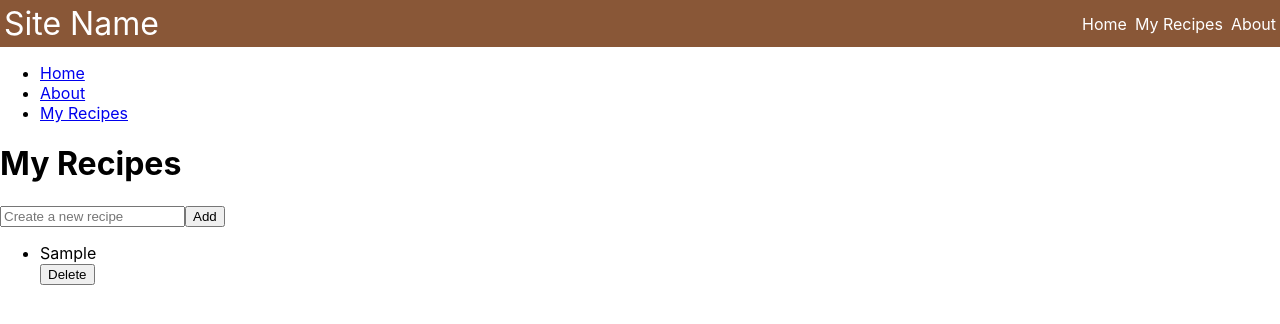
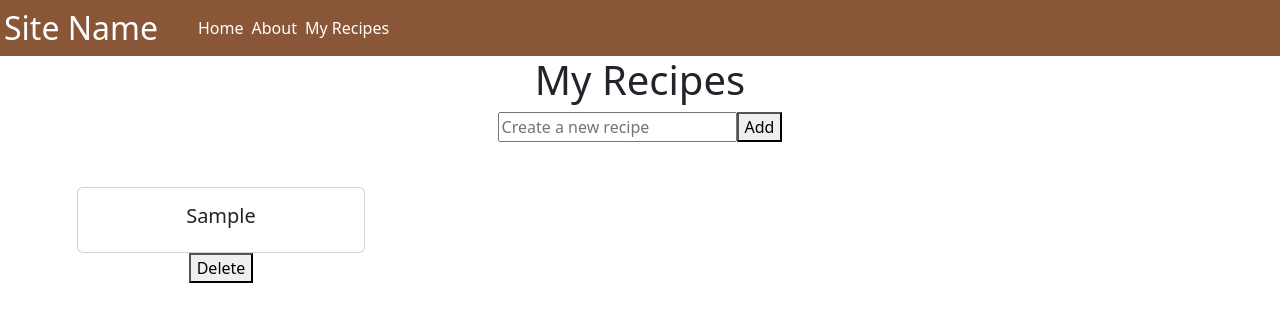
Before and after one commit to meva08/catalyst24, a React (Create React App) app in the folder recipe-app/: page /my_recipes in a window 1280 px wide. Both pictures are taken after typing "Sample" into the empty fields and a click on the button "Add". Shown: the top 324 px of the page. Built offline with nearby package versions, Linux system fonts and the light colour scheme.

Commit message:
Kaitlyn (#6)
* changed some basic formatting and added a navbar component

* fixed formatting for navbar

* added the RecipeBox component for the My Recipes page

```diff
--- a/recipe-app/package.json
+++ b/recipe-app/package.json
@@ -6,9 +6,11 @@
     "@testing-library/jest-dom": "^5.17.0",
     "@testing-library/react": "^13.4.0",
     "@testing-library/user-event": "^13.5.0",
+    "bootstrap": "^5.3.3",
     "localforage": "^1.10.0",
     "match-sorter": "^6.3.4",
     "react": "^18.2.0",
+    "react-bootstrap": "^2.10.2",
     "react-dom": "^18.2.0",
     "react-router-dom": "^6.22.3",
     "react-scripts": "5.0.1",
--- a/recipe-app/src/App.css
+++ /dev/null
@@ -1,38 +0,0 @@
-.App {
-  text-align: center;
-}
-
-.App-logo {
-  height: 40vmin;
-  pointer-events: none;
-}
-
-@media (prefers-reduced-motion: no-preference) {
-  .App-logo {
-    animation: App-logo-spin infinite 20s linear;
-  }
-}
-
-.App-header {
-  background-color: #282c34;
-  min-height: 100vh;
-  display: flex;
-  flex-direction: column;
-  align-items: center;
-  justify-content: center;
-  font-size: calc(10px + 2vmin);
-  color: white;
-}
-
-.App-link {
-  color: #61dafb;
-}
-
-@keyframes App-logo-spin {
-  from {
-    transform: rotate(0deg);
-  }
-  to {
-    transform: rotate(360deg);
-  }
-}
--- a/recipe-app/src/App.js
+++ b/recipe-app/src/App.js
@@ -3,19 +3,17 @@ import Home from "./pages/Home";
 import About from "./pages/About";
 import MyRecipes from "./pages/MyRecipes";
 import {Routes, Route} from "react-router-dom";
-import Navbar from "./pages/Navbar";
-import './App.css';
+import 'bootstrap/dist/css/bootstrap.min.css';
 
 function App() {
   return (
-    <><Navbar/>
     <Routes>
       <Route path="/" element={<Layout />}>
         <Route index element={<Home />} />
         <Route path="about" element={<About />} />
         <Route path="my_recipes" element={<MyRecipes />} />
       </Route>
-    </Routes></>
+    </Routes>
 
   );
 
--- /dev/null
+++ b/recipe-app/src/components/NavBar.js
@@ -0,0 +1,25 @@
+import { Link } from "react-router-dom";
+
+function Navbar() {
+    return (
+    <div className="nav">
+        <nav className="nav">
+            <a href="/" className="site-title">
+                Site Name</a>
+            <ul>
+                <li>
+                    <Link to="/">Home</Link>
+                </li>
+                <li>
+                    <Link to="/about">About</Link>
+                </li>
+                <li>
+                    <Link to="/my_recipes">My Recipes</Link>
+                </li>
+            </ul>
+        </nav>
+    </div>
+    )
+}
+
+export default Navbar;
--- /dev/null
+++ b/recipe-app/src/components/RecipeBox.js
@@ -0,0 +1,17 @@
+import Card from 'react-bootstrap/Card';
+
+function RecipeBox(props) {
+    return (
+        <Card style={{ width: '18rem' }}>
+        <Card.Body>
+            <Card.Title>{props.recipeName}</Card.Title>
+            {/* <Card.Subtitle className="mb-2 text-muted">props.recipeOwner</Card.Subtitle>
+            <Card.Text>
+            props.ingredients
+            </Card.Text> */}
+        </Card.Body>
+        </Card>
+    )
+}
+
+export default RecipeBox;
--- a/recipe-app/src/pages/About.js
+++ b/recipe-app/src/pages/About.js
@@ -1,5 +1,11 @@
 function About() {
-    return <h1>About</h1>;
+    return (
+        <>
+            <div className="section">
+                <h1>About</h1>
+            </div>
+        </>
+    )
 };
 
 export default About;
--- a/recipe-app/src/pages/Home.js
+++ b/recipe-app/src/pages/Home.js
@@ -1,5 +1,11 @@
 function Home() {
-    return <h1>home page yay</h1>;
+    return (
+        <>
+            <div className="section">
+                <h1>Home</h1>
+            </div>
+        </>
+    )
 };
 
 export default Home;
--- a/recipe-app/src/pages/Layout.js
+++ b/recipe-app/src/pages/Layout.js
@@ -1,22 +1,10 @@
-import { Outlet, Link } from "react-router-dom";
+import Navbar from '../components/Navbar'
+import { Outlet } from "react-router-dom";
 
 function Layout() {
-  return (
+  return(
     <>
-      <nav>
-        <ul>
-          <li>
-            <Link to="/">Home</Link>
-          </li>
-          <li>
-            <Link to="/about">About</Link>
-          </li>
-          <li>
-            <Link to="/my_recipes">My Recipes</Link>
-          </li>
-        </ul>
-      </nav>
-
+      <Navbar />
       <Outlet />
     </>
   )
--- a/recipe-app/src/pages/MyRecipes.js
+++ b/recipe-app/src/pages/MyRecipes.js
@@ -1,3 +1,7 @@
+// functionality copied from todo-list example with elements renamed as recipe and recipes
+// doesn't save when you leave the page -- not sure how to remedy this
+
+import RecipeBox from "../components/RecipeBox"
 import { useState } from "react";
 
 function MyRecipes() {
@@ -20,10 +24,10 @@ function MyRecipes() {
     };
 
     return (
-        <div className="app">
+        <div className="section">
             <h1>My Recipes</h1>
 
-            <div className="input-wrapper">
+            <>
                 <input
                     type="text"
                     name="recipe"
@@ -34,14 +38,17 @@ function MyRecipes() {
                     }}
                 />
                 <button className="add-button" onClick={addRecipe}>Add</button>
-            </div>
+            </>
 
             <>
             {recipes?.length > 0 ? (
                 <ul className="recipe-list">
                     {recipes.map((recipe, index) => (
                     <div className="recipe">
-                        <li key={index}> {recipe} </li>
+                        <RecipeBox
+                            recipeName={recipe}
+                        />
+                        {/* <li key={index}> {recipe} </li> */}
 
                         <button
                         className="delete-button"
--- a/recipe-app/src/pages/Navbar.js
+++ /dev/null
@@ -1,19 +0,0 @@
-function Navbar() {
-    return <nav className="nav">
-        <a href="/" className="site-title">
-            Site Name</a>
-        <ul>
-            <li>
-            <a href="/">Home</a>
-            </li>
-            <li>
-            <a href="/my_recipes">My Recipes</a>
-            </li>
-            <li>
-            <a href="/about">About</a>
-            </li>
-        </ul>
-    </nav>
-};
-
-export default Navbar;
--- a/recipe-app/src/styles.css
+++ b/recipe-app/src/styles.css
@@ -1,5 +1,26 @@
 *{
     box-sizing: border-box;
+}
+
+.recipe {
+    padding: 25px;
+}
+
+.recipe-list {
+    margin: 20px;
+    display: flex;
+    flex-direction: row;
+    flex-wrap: wrap;
+    justify-content: flex-start;
+}
+
+.section {
+    margin: auto;
+    text-align: center;
+    }
+
+.App {
+    text-align: center;
 }
 
 body {
```
Also changed, not shown: 1 other file (tests, documents, lock files or other folders).
